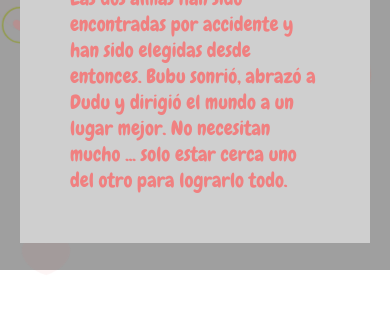
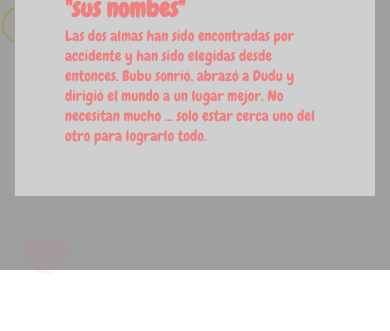
Before and after one commit to adolfin07/duduweb, a plain HTML site: page index.html in a window 390 px wide. Shown: the part 574-905 px from the top of the page. Drawn offline with Linux system fonts and the light colour scheme.

Commit message:
second commit

```diff
--- a/assets/styles/styles.scss
+++ b/assets/styles/styles.scss
@@ -11,6 +11,7 @@ body {
     width: 100vw;
     height: 100vh;
     overflow: hidden !important;
+    overflow-y: hidden !important;
 }
 
 .container {
@@ -141,7 +142,10 @@ body {
 @media screen and (max-width:480px) {
 
     .container {
-        padding: 10px 50px;
+        padding: 10px 15px;
+        display: flex;
+        align-items: center;
+        justify-content: center;
 
         .cart__content {
             flex-direction: column;
@@ -164,11 +168,11 @@ body {
                 width: 100%;
 
                 h2 {
-                    font-size: 30px;
+                    font-size: 25px;
                 }
 
                 p {
-                    font-size: 20px;
+                    font-size: 15px;
                 }
             }
         }
```
Also changed, not shown: assets/styles/styles.css, 1 other file.
